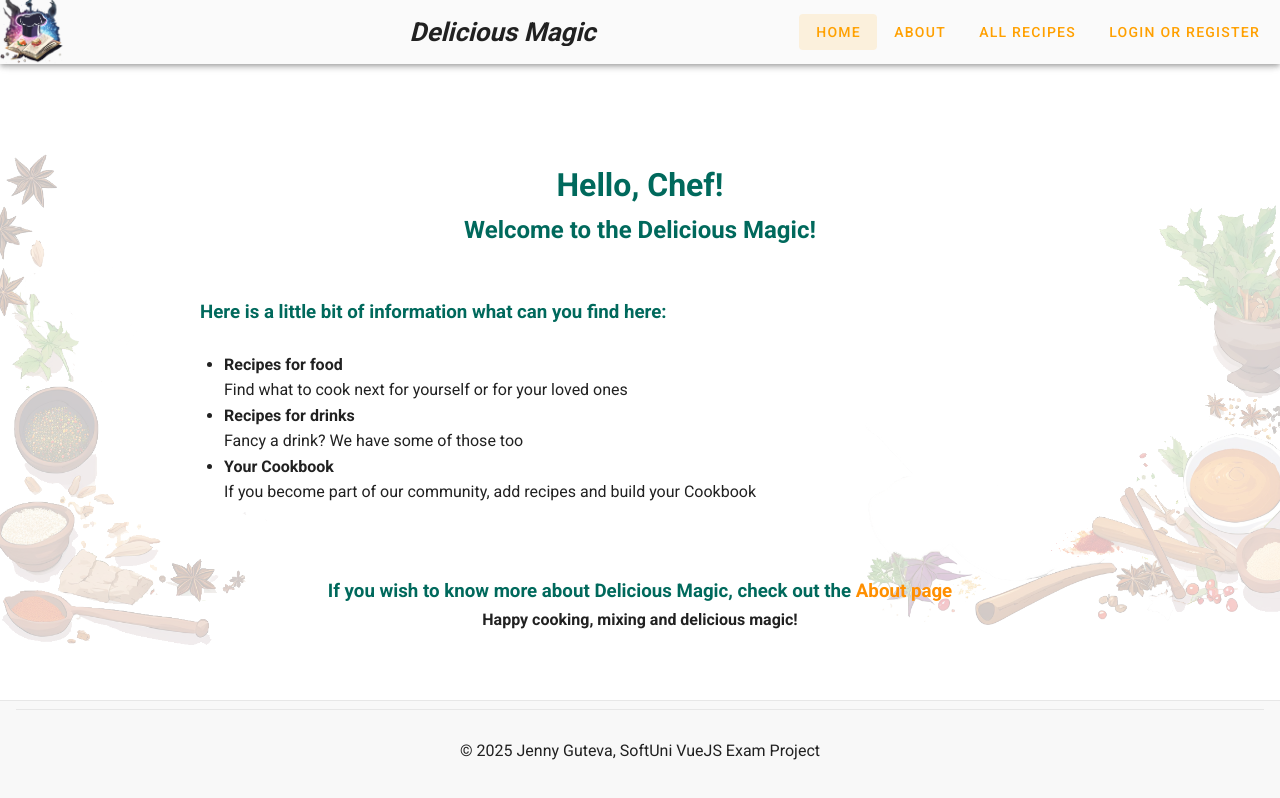
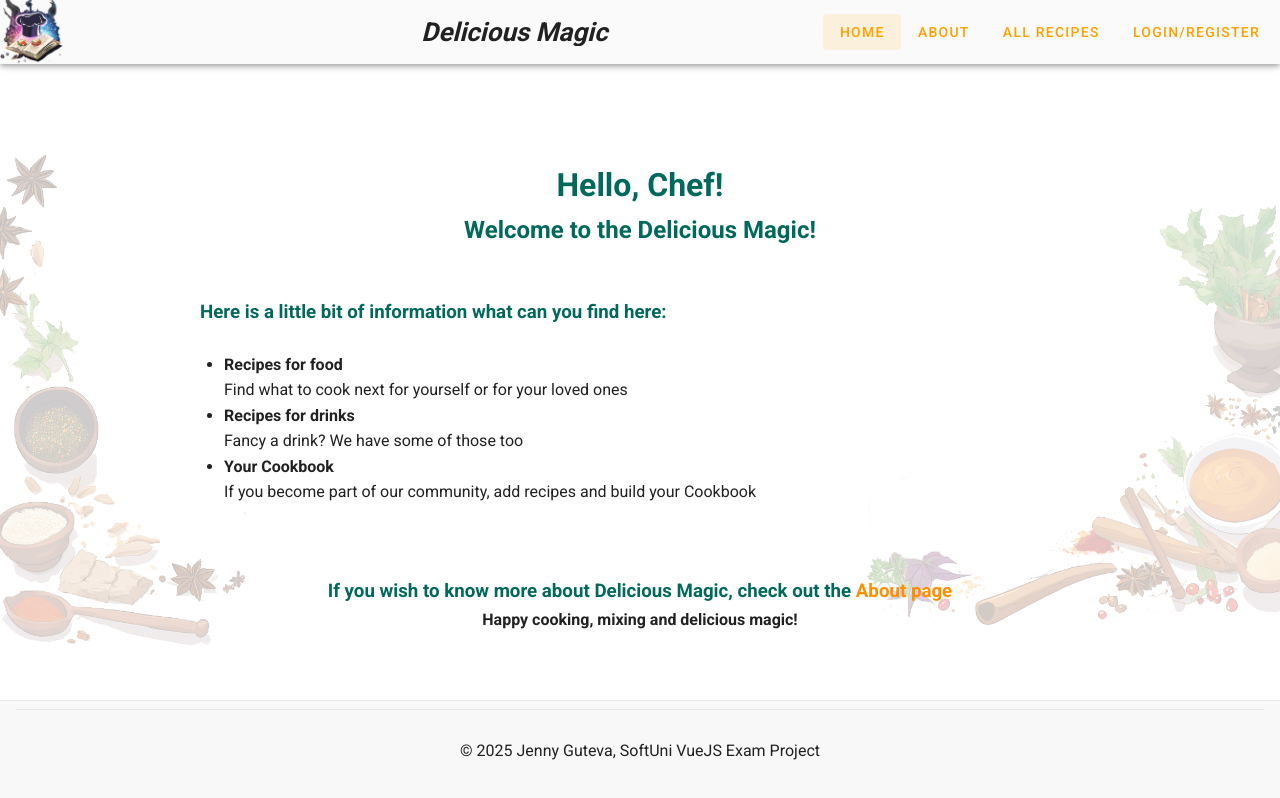
Before and after one commit to Jenaldin/Delicious-Magic_VueJS_Dec24, a Vue app in the folder client/: page / in a window 1280 px wide. Shown: the top 798 px of the page. Built offline with nearby package versions, Linux system fonts and the light colour scheme.

Commit message:
Renamed the display text of the Login/Register in Navigation

```diff
--- a/client/src/components/Navigation.vue
+++ b/client/src/components/Navigation.vue
@@ -19,7 +19,7 @@ const snackbar = computed(() => authStore.snackbar);
     <v-btn color="amber-darken-2" text to="/about">About</v-btn>
     <v-btn color="amber-darken-2" text to="/catalog">All Recipes</v-btn>
     <template v-if="!isAuthenticated">
-      <v-btn color="amber-darken-2" text to="/entry-point">Login or Register</v-btn>
+      <v-btn color="amber-darken-2" text to="/entry-point">Login/Register</v-btn>
     </template>
     <template v-else>
       <v-btn color="amber-darken-2" text to="/add-recipe">Add Recipe</v-btn>
```
